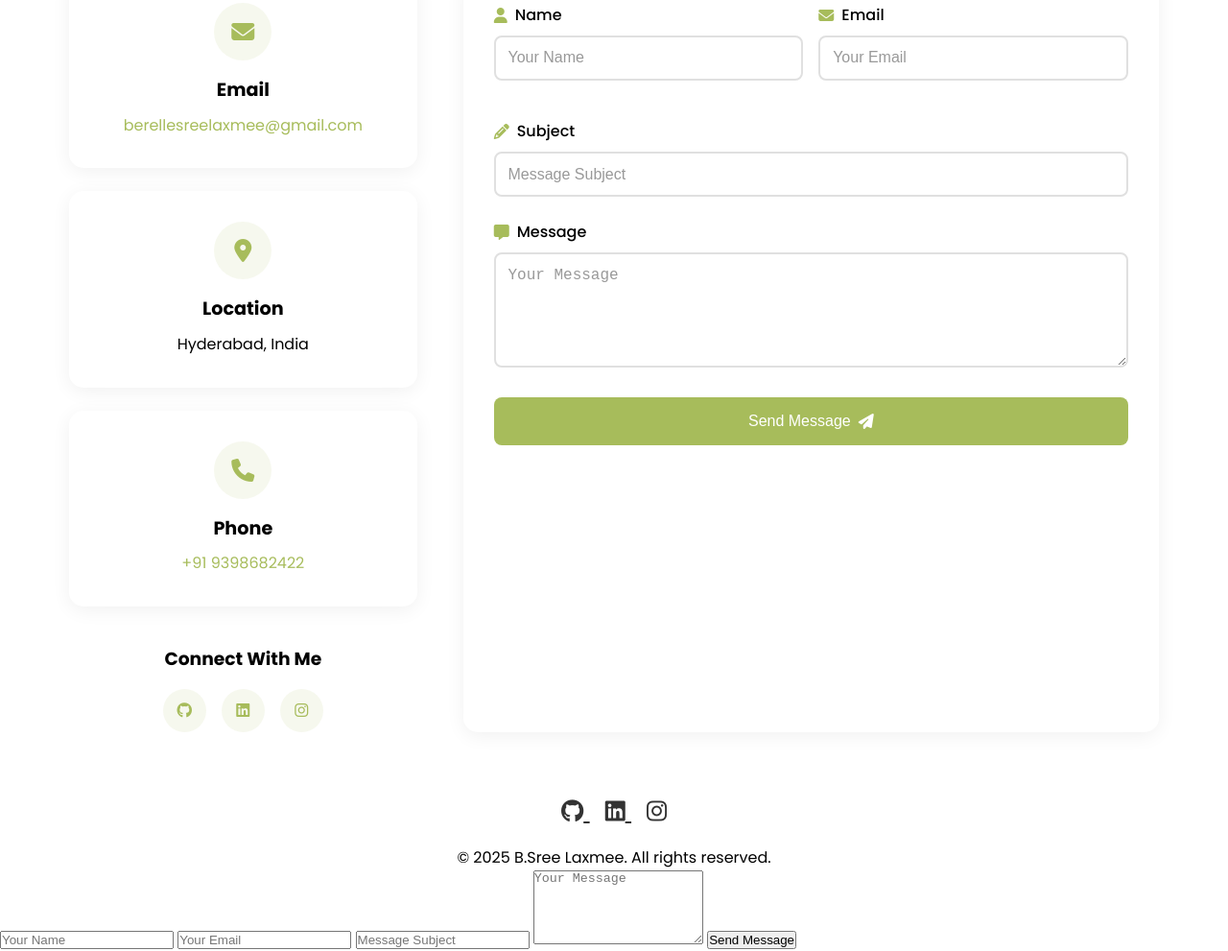
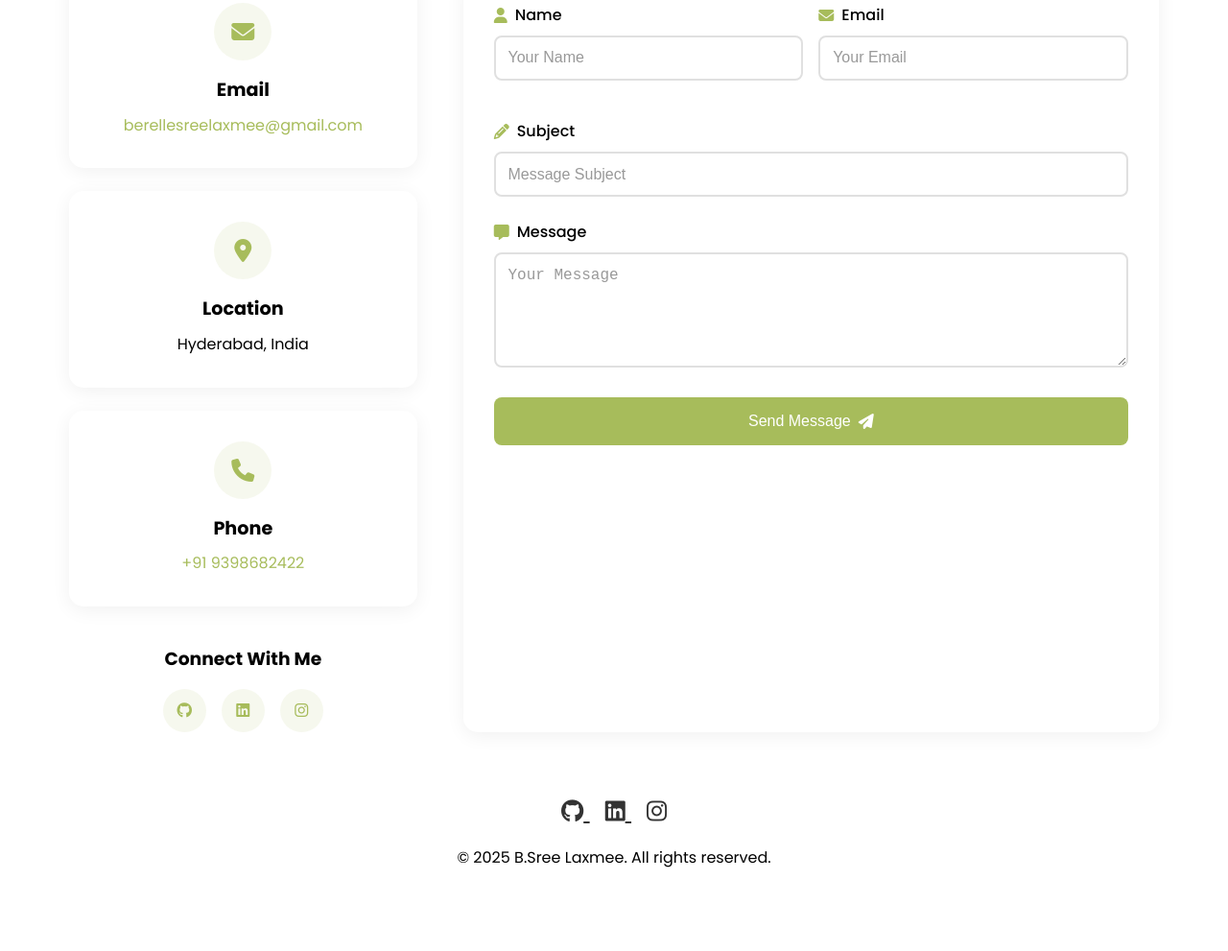
Before and after one commit to Bsreelaxmee/portfolioWebsite, a website: page contact.html in a window 1280 px wide. Shown: the part 381-1372 px from the top of the page at 96% size. After the commit the page ends 1288 px from the top, so only its background shows below. Drawn offline with Linux system fonts and the light colour scheme.

Commit message:
Updated contact.html

```diff
--- a/contact.html
+++ b/contact.html
@@ -165,7 +165,7 @@
 
     <script src="js/script.js"></script>
 
-    <form id="contact-form" class="contact-form" onsubmit="sendMessage(event)">
+   <!-- <form id="contact-form" class="contact-form" onsubmit="sendMessage(event)">
     <input type="text" id="name" name="name" placeholder="Your Name" required>
     <input type="email" id="email" name="email" placeholder="Your Email" required>
     <input type="text" id="subject" name="subject" placeholder="Message Subject" required>
@@ -191,7 +191,7 @@ async function sendMessage(event) {
     const result = await response.json();
     alert(result.message);
 }
-</script>
+</script>-->
 
 </body>
 </html>
```
Also changed, not shown: 1 other file.
